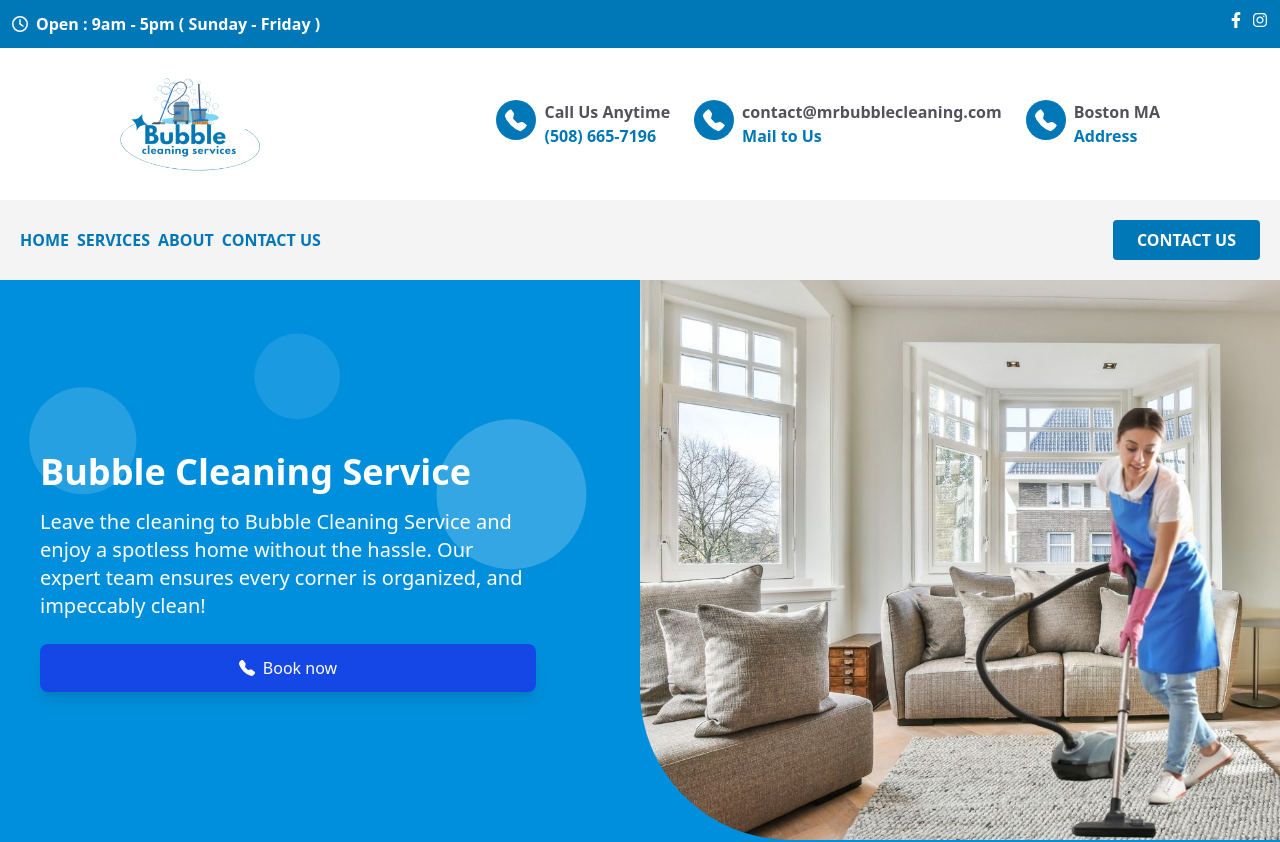
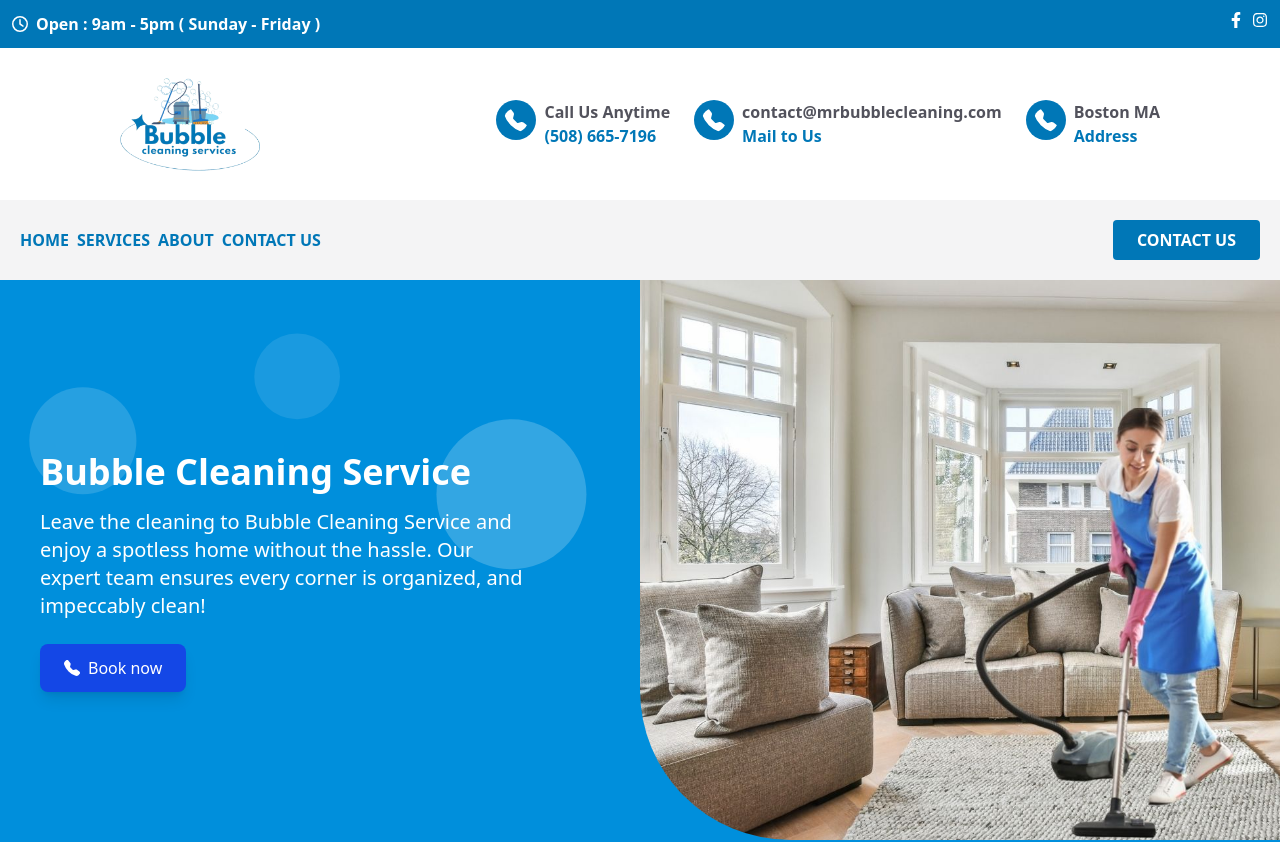
Before and after one commit to JuniorCesarMarques/cleaning-service, a Next.js app: page / in a window 1280 px wide. Shown: the top 842 px of the page. Built offline with nearby package versions, Linux system fonts and the light colour scheme.

Commit message:
href adicionado a todos os botoes

```diff
--- a/components/Banner.tsx
+++ b/components/Banner.tsx
@@ -51,10 +51,12 @@ export default function Banner() {
       home without the hassle. Our expert team ensures every corner is
       organized, and impeccably clean!
     </p>
-    <button className="flex items-center justify-center gap-2 bg-blue-700 hover:bg-blue-800 transition px-6 py-3 rounded-md shadow-lg w-full md:w-auto mx-auto md:mx-0">
-      <BsFillTelephoneFill />
-      Book now
-    </button>
+    <a href="tel:+15086657196">
+      <button className="flex items-center justify-center gap-2 bg-blue-700 hover:bg-blue-800 transition px-6 py-3 rounded-md shadow-lg w-full md:w-auto mx-auto md:mx-0">
+        <BsFillTelephoneFill />
+        Book now
+      </button>
+    </a>
   </div>
 </div>
 
```
